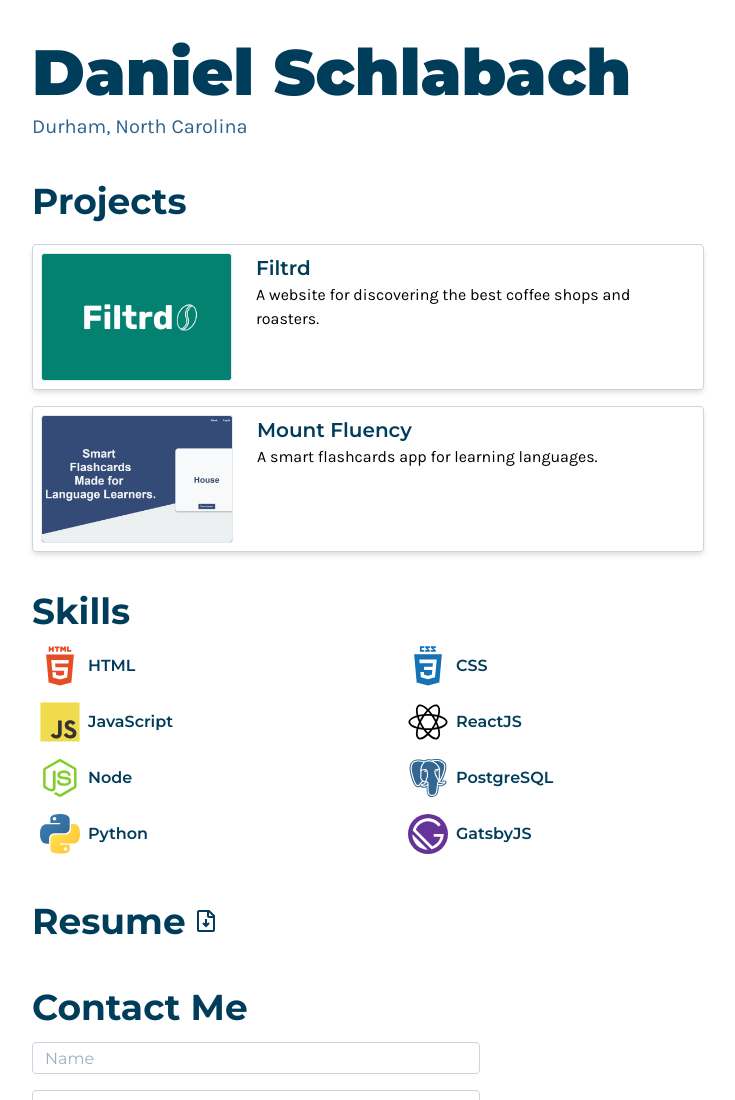
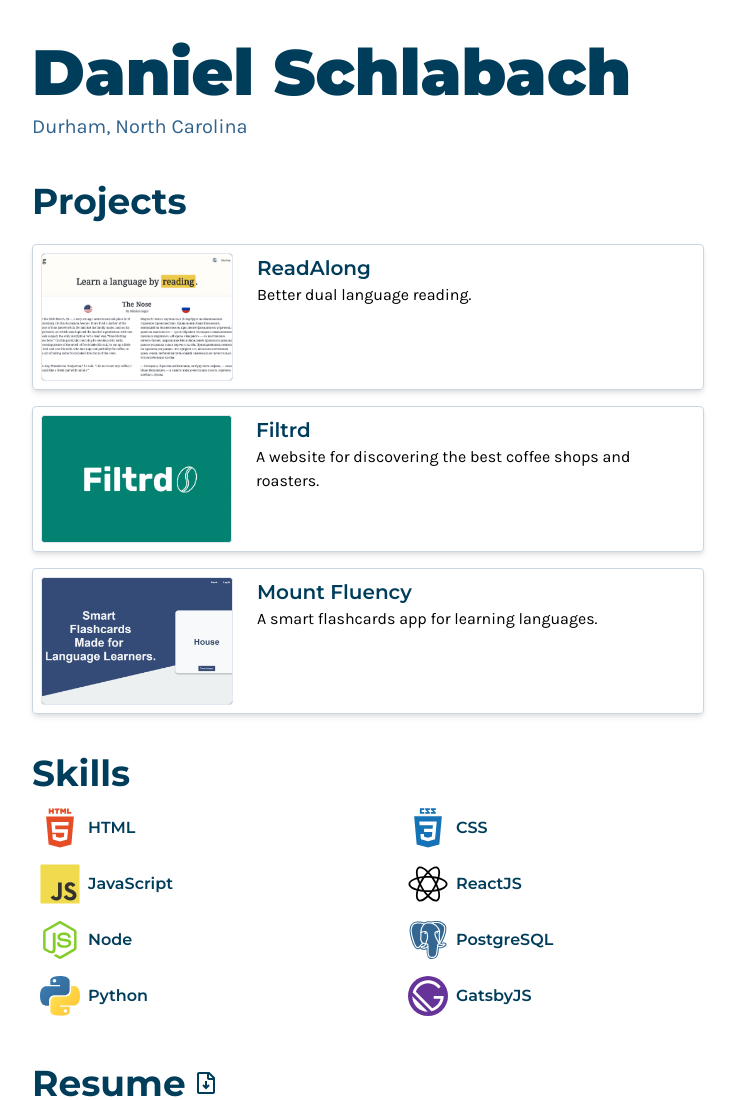
Before and after one commit to dschlabach/dschlabach-old, a Gatsby site: page / in a window 1280 px wide. Shown: the top 1100 px of the page, without its empty margins (240-975 px from the left). Built offline with nearby package versions, Linux system fonts and the light colour scheme; Gatsby itself is replaced by a stand-in of ours.

Commit message:
add readalong to index

```diff
--- a/src/pages/index.js
+++ b/src/pages/index.js
@@ -17,6 +17,13 @@ const IndexPage = () => {
         }
       }
       Filtrd: file(relativePath: { eq: "FiltrdLogo.png" }) {
+        childImageSharp {
+          fluid(maxWidth: 300) {
+            ...GatsbyImageSharpFluid
+          }
+        }
+      }
+      ReadAlong: file(relativePath: { eq: "ReadAlong.png" }) {
         childImageSharp {
           fluid(maxWidth: 300) {
             ...GatsbyImageSharpFluid
@@ -73,6 +80,18 @@ const IndexPage = () => {
       <section className="mt-8 mx-4">
         <h2 className="font-bold text-4xl">Projects</h2>
         <div className="mt-2">
+          <a href="https://readalong.netlify.com" className="cursor-pointer">
+            <div className="my-4 p-2 max-w-2xl flex hover-up border border-gray-400 shadow-md rounded">
+              <Img
+                className="hidden sm:block h-32 w-48 bg-blue border rounded"
+                fluid={data.ReadAlong.childImageSharp.fluid}
+              />
+              <div className="sm:ml-6 flex flex-col">
+                <h3 className="font-semibold text-xl">ReadAlong</h3>
+                <p>Better dual language reading.</p>
+              </div>
+            </div>
+          </a>
           <a href="https://filtrd.co" className="cursor-pointer">
             <div className="my-4 p-2 max-w-2xl flex hover-up border border-gray-400 shadow-md rounded">
               <Img
```
Also changed, not shown: src/images/ReadAlong.png (added).
